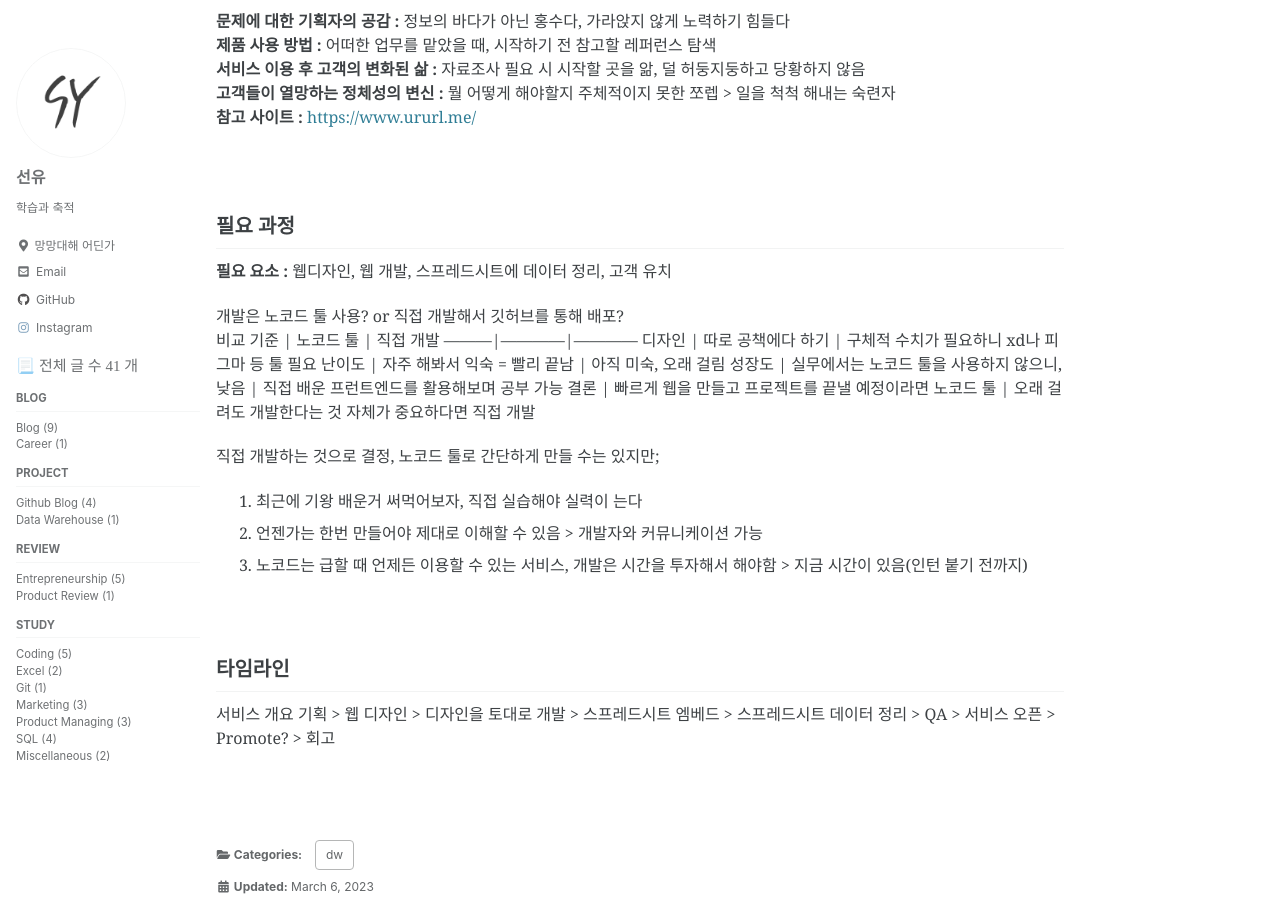
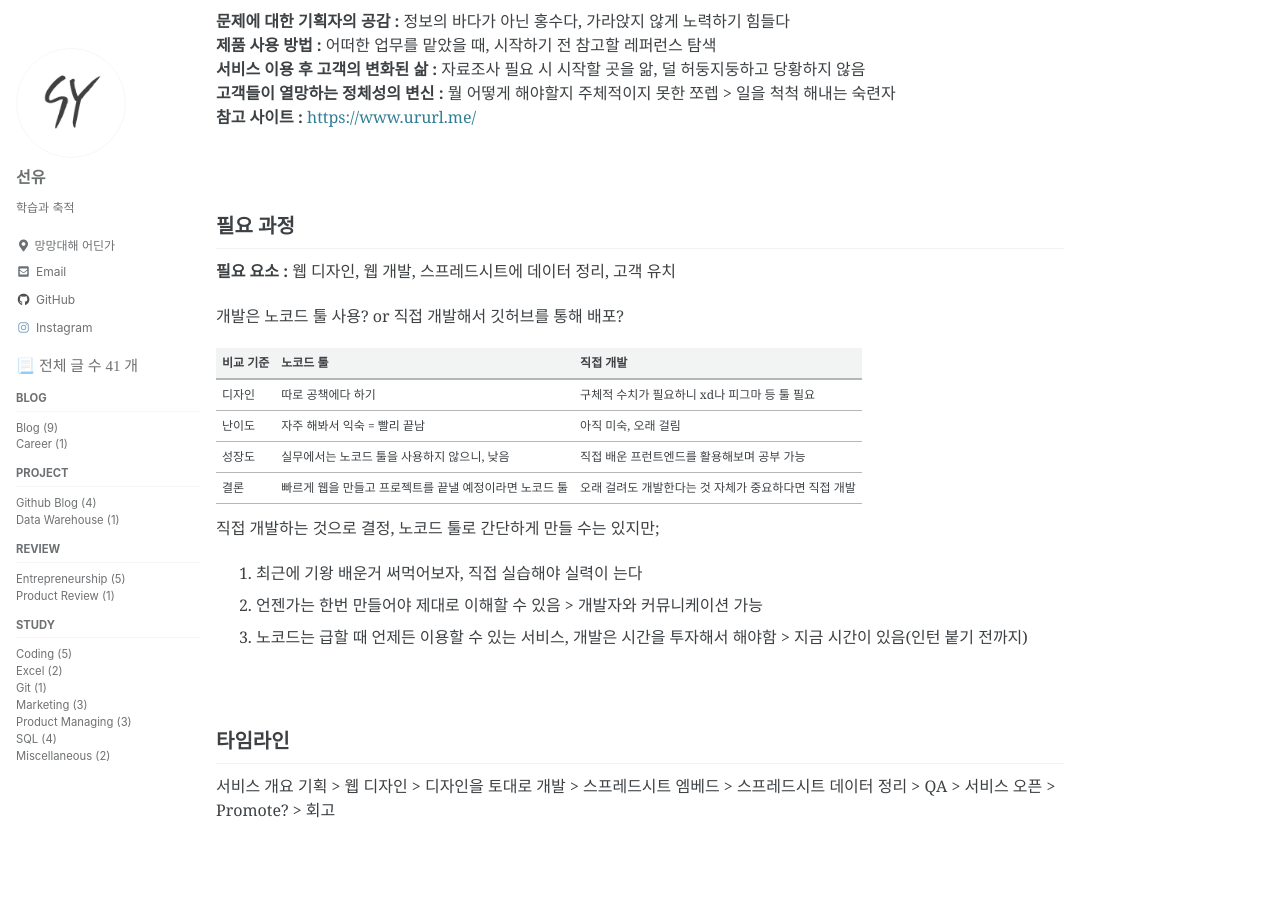
Before and after one commit to devSeanYoo/devSeanYoo.github.io, a Jekyll site: the page built from _posts/2023-03-06-data_warehouse_project.md, in a window 1280 px wide and 900 px high, scrolled down 756 px. Built offline with Jekyll 4.4.1, drawn with Linux system fonts in a browser that asks for light colours; cached includes are drawn as plain includes; some web fonts are replaced.

```diff
--- a/_posts/2023-03-06-data_warehouse_project.md
+++ b/_posts/2023-03-06-data_warehouse_project.md
@@ -34,11 +34,12 @@ categories : dw
 <br>
 
 ## 필요 과정
-**필요 요소 :** 웹디자인, 웹 개발, 스프레드시트에 데이터 정리, 고객 유치
+**필요 요소 :** 웹 디자인, 웹 개발, 스프레드시트에 데이터 정리, 고객 유치
 
 개발은 노코드 툴 사용? or 직접 개발해서 깃허브를 통해 배포?
+
 비교 기준 | 노코드 툴 | 직접 개발
----------|------------|------------
+---------|------------|---------
  디자인 | 따로 공책에다 하기 | 구체적 수치가 필요하니 xd나 피그마 등 툴 필요
  난이도 | 자주 해봐서 익숙 = 빨리 끝남 | 아직 미숙, 오래 걸림
  성장도 | 실무에서는 노코드 툴을 사용하지 않으니, 낮음 | 직접 배운 프런트엔드를 활용해보며 공부 가능
```
